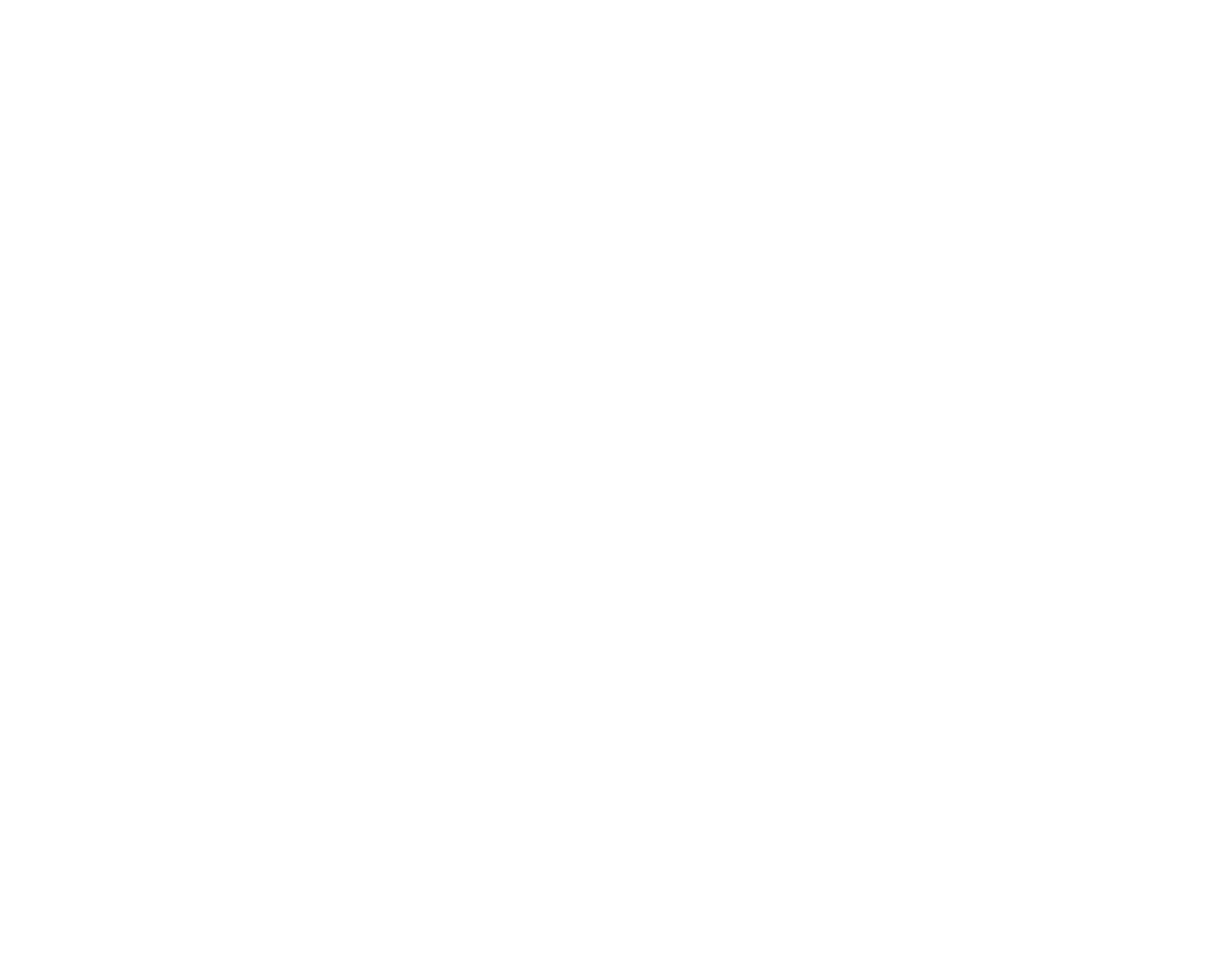
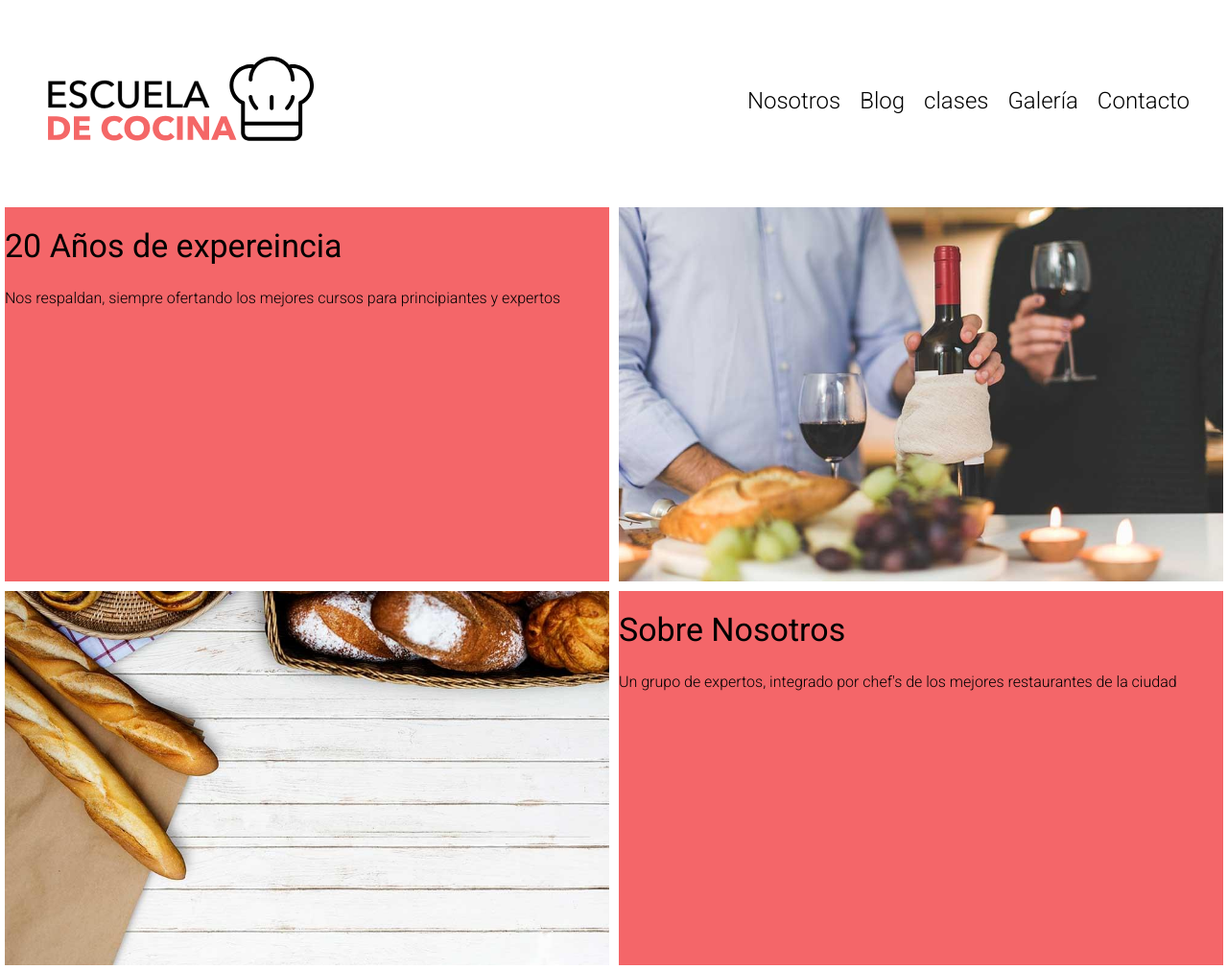
Before and after one commit to Adrianson09/EscuelaDeCocina, a plain HTML site: page index.html in a window 1280 px wide. Shown: the whole page at 96% size. Before the commit the page ends 800 px from the top, so only its background shows below. Drawn offline with Linux system fonts and the light colour scheme.

Commit message:
final header grid en bloques

```diff
--- a/index.html
+++ b/index.html
@@ -12,5 +12,40 @@
 </head>
 <body>
 
+    <header class="header contenedor">
+        <div class="header__grid">
+            <div class="header__logo">
+                <img src="./build/img/logo.svg" alt="logo escuela de cocina">
+            </div>
+
+            <nav class="navegacion">
+                <a href="#" class="navegacion__link">Nosotros</a>
+                <a href="#" class="navegacion__link">Blog</a>
+                <a href="#" class="navegacion__link">clases</a>
+                <a href="#" class="navegacion__link">Galería</a>
+                <a href="#" class="navegacion__link">Contacto</a>
+            </nav>
+        </div>
+    </header>
+
+    <section class="bloques">
+        <div class="bloques__grid">
+            <div class="bloque">
+                <div class="bloque__contenido">
+                    <h2 class="bloque__heading">20 Años de expereincia</h2>
+                    <p class="bloque__texto">Nos respaldan, siempre ofertando los mejores cursos para principiantes y expertos</p>
+                </div>
+            </div>
+            <div class="bloque"></div>
+            <div class="bloque">
+                <div class="bloque__contenido">
+                    <h2 class="bloque__heading">Sobre Nosotros</h2>
+                    <p class="bloque__texto">Un grupo de expertos, integrado por chef's de los mejores restaurantes de la ciudad</p>
+                </div>
+            </div>
+            <div class="bloque"></div>
+        </div>
+    </section>
+
 </body>
 </html>
```
Also changed, not shown: build/css/app.css (+1 -1 lines), 1 other file.
